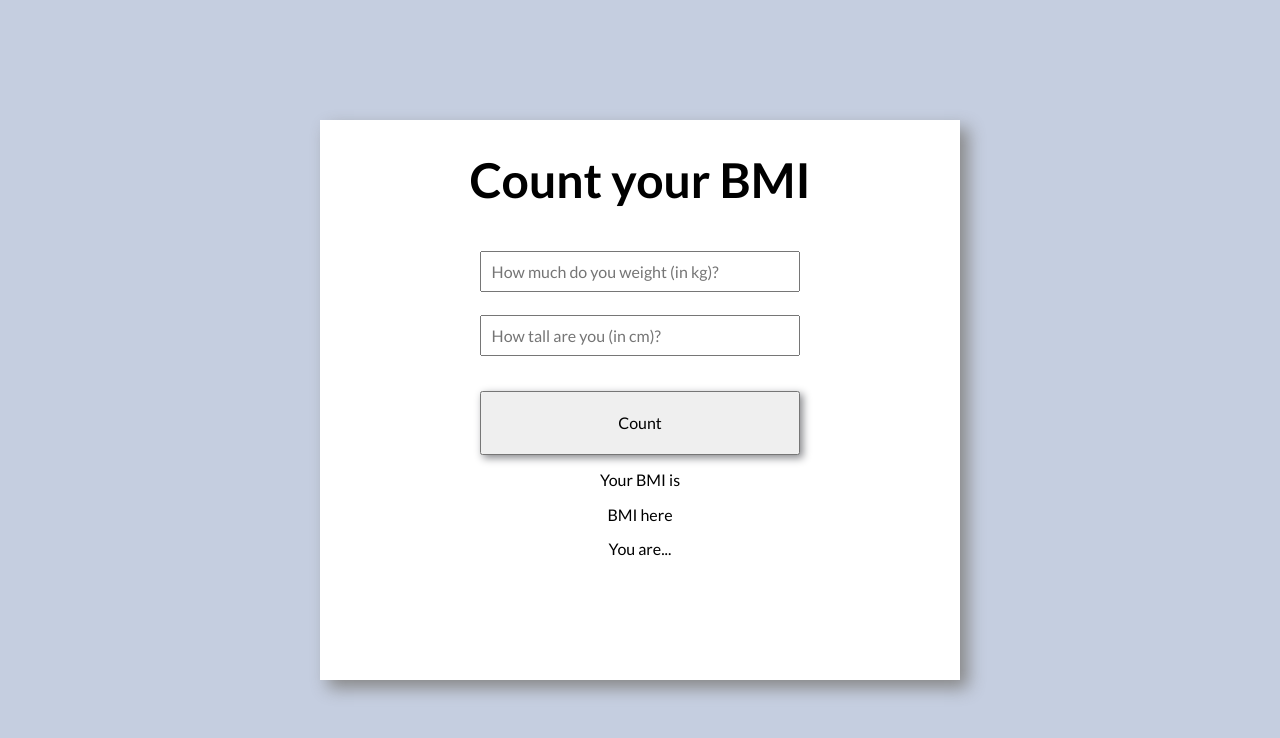
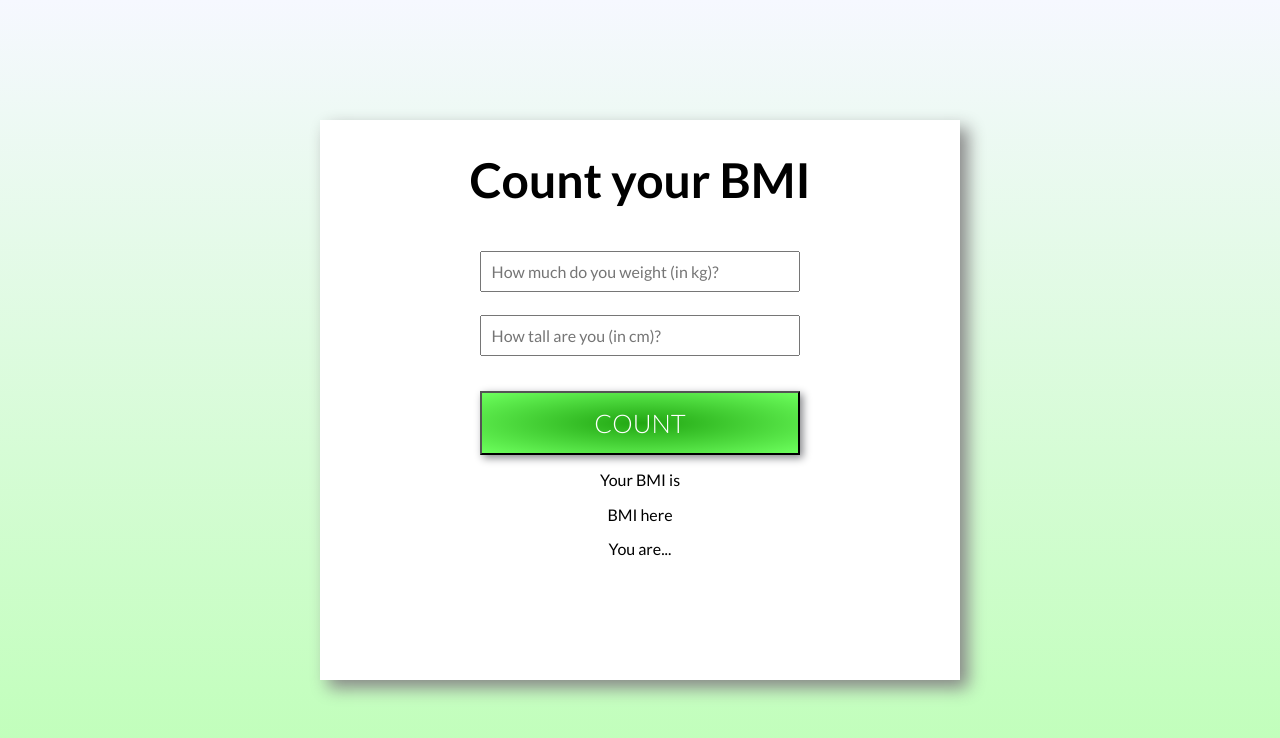
Before and after one commit to TiiTro/BMI_counter_react_app, a React (Create React App) app: page / in a window 1280 px wide. Shown: the top 738 px of the page. Built offline with nearby package versions, Linux system fonts and the light colour scheme.

Commit message:
Made some changes in styles

```diff
--- a/src/App.scss
+++ b/src/App.scss
@@ -17,7 +17,7 @@
   margin: 0;
   padding: 0;
   box-sizing: border-box;
-  background-color: #c5cee0;
+  background-image: linear-gradient(#F6F8FF, rgba(109,	255,	93, .45));
 }
 
 /*
--- a/src/Components/Card/CardFront.js
+++ b/src/Components/Card/CardFront.js
@@ -30,7 +30,7 @@ class CardFront extends React.Component {
                 <h1 className="heading__big">Count your BMI</h1>
                 <Input className="input" type="number" placeholder="How much do you weight (in kg)?" name="inputWeight" id="inputWeight" />
                 <Input className="input" name="inputHeight" id="inputHeight" type="number" placeholder="How tall are you (in cm)?"/>
-                <Button className="btn" id="btn_count" type="submit" />
+                <Button className="btn btn__text" id="btn_count" type="submit" />
             </form>
 
 
--- a/src/Components/Inputs/_button.scss
+++ b/src/Components/Inputs/_button.scss
@@ -3,7 +3,9 @@
     width: 50%;
     height: 4rem;
     margin-top: 1.5rem;
+    background-image: radial-gradient(#21A612, #6DFF5D);
     box-shadow: .2rem .2rem .5rem #87888C;
+    color: #fff;
 
 
     &:hover {
@@ -14,4 +16,4 @@
     &:active {
         transform: scale(1.05);
     }
-;}
+};
--- a/src/Styles/base/_typography.scss
+++ b/src/Styles/base/_typography.scss
@@ -6,3 +6,10 @@ body {
 .heading__big {
 font-size: 3rem;
 }
+
+.btn__text {
+    font-size: 1.6rem;
+    text-transform: uppercase;
+    font-weight: 300;
+
+}
```
